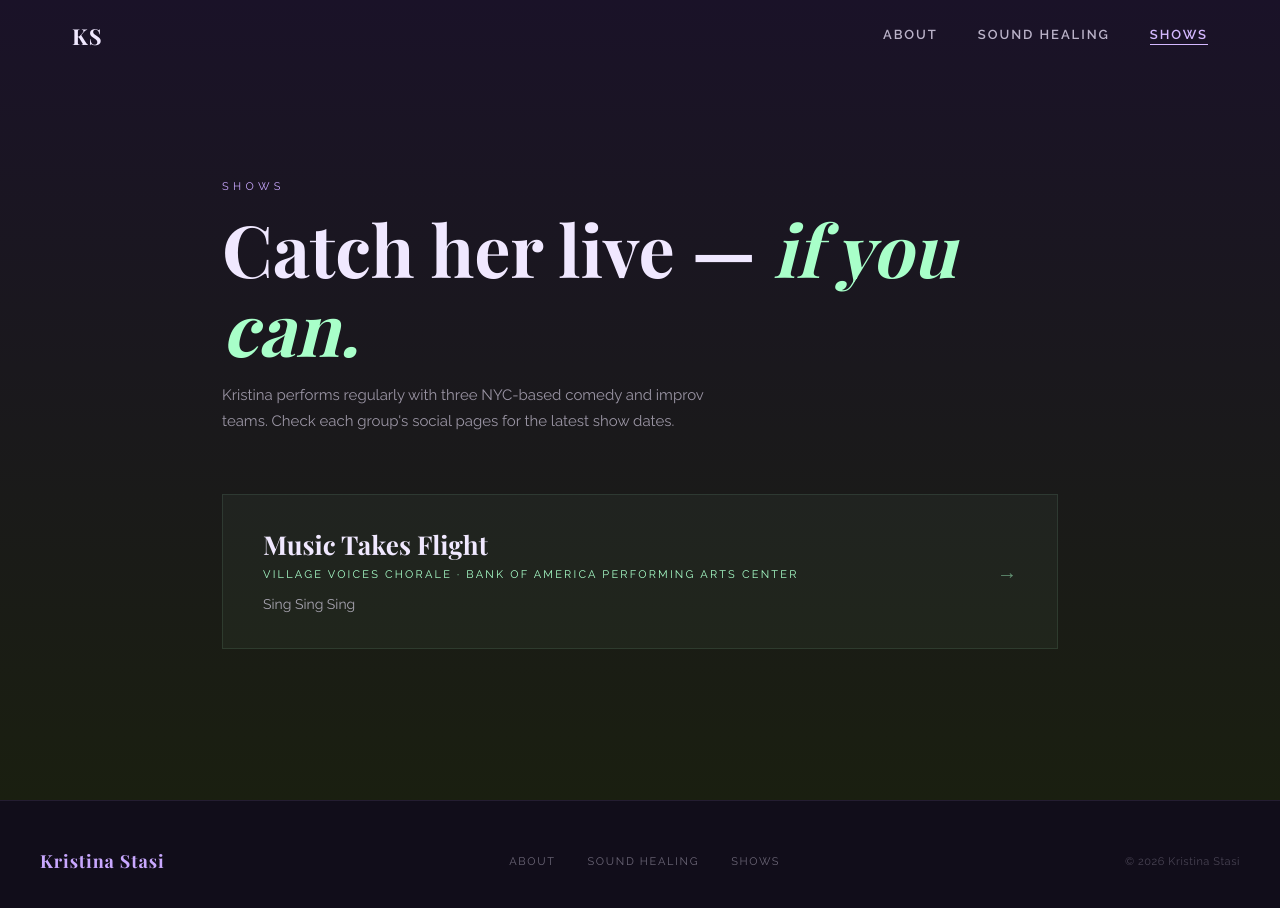
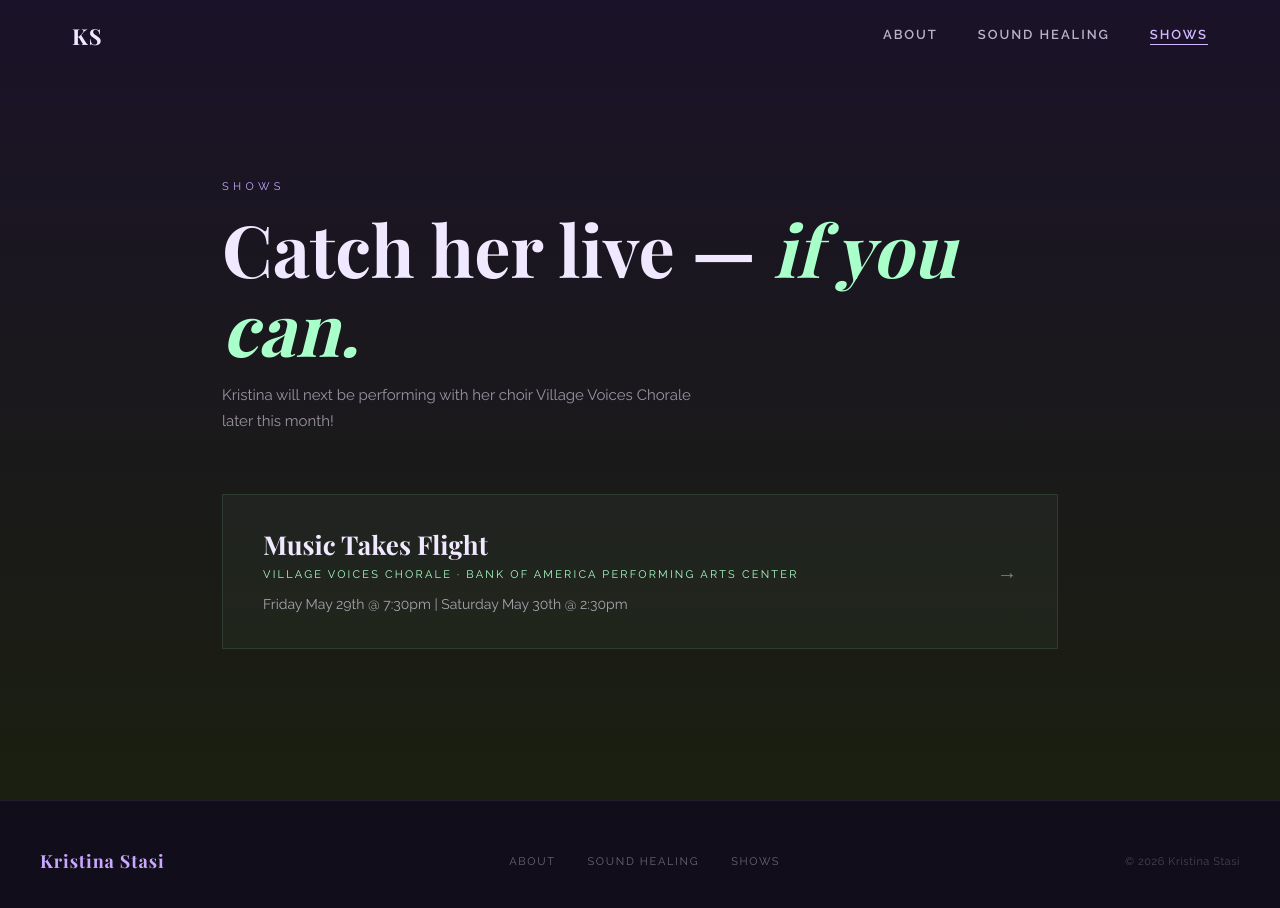
Before and after one commit to Universe-Man/kristina-stasi-website, a React (Vite) app: page / in a window 1280 px wide. Both pictures are taken after a click on the button "UPCOMING SHOWS". Shown: the top 908 px of the page. Built offline with nearby package versions, Linux system fonts and the light colour scheme; a web font is replaced by a local one.

Commit message:
added final choir details and changes

```diff
--- a/src/App.jsx
+++ b/src/App.jsx
@@ -419,7 +419,7 @@ function ShowsPage() {
      team: "Music Takes Flight",
      type: "Village Voices Chorale",
      venue: "Bank of America Performing Arts Center",
-     description: "Sing Sing Sing",
+     description: "Friday May 29th @ 7:30pm | Saturday May 30th @ 2:30pm",
      link: "/images/music-takes-flight-2026-flyer.jpg",
    },
   ];
@@ -435,7 +435,7 @@ function ShowsPage() {
           <span style={{ fontStyle: "italic", color: "#a8ffc9" }}> if you can.</span>
         </h2>
         <p style={{ fontFamily: "'Raleway', sans-serif", fontSize: 15, color: "rgba(240,232,255,0.6)", marginBottom: 60, maxWidth: 500, lineHeight: 1.7 }}>
-          Kristina performs regularly with three NYC-based comedy and improv teams. Check each group's social pages for the latest show dates.
+          Kristina will next be performing with her choir Village Voices Chorale later this month!
         </p>
 
         <div style={{ display: "flex", flexDirection: "column", gap: 2, marginBottom: 60 }}>
```
